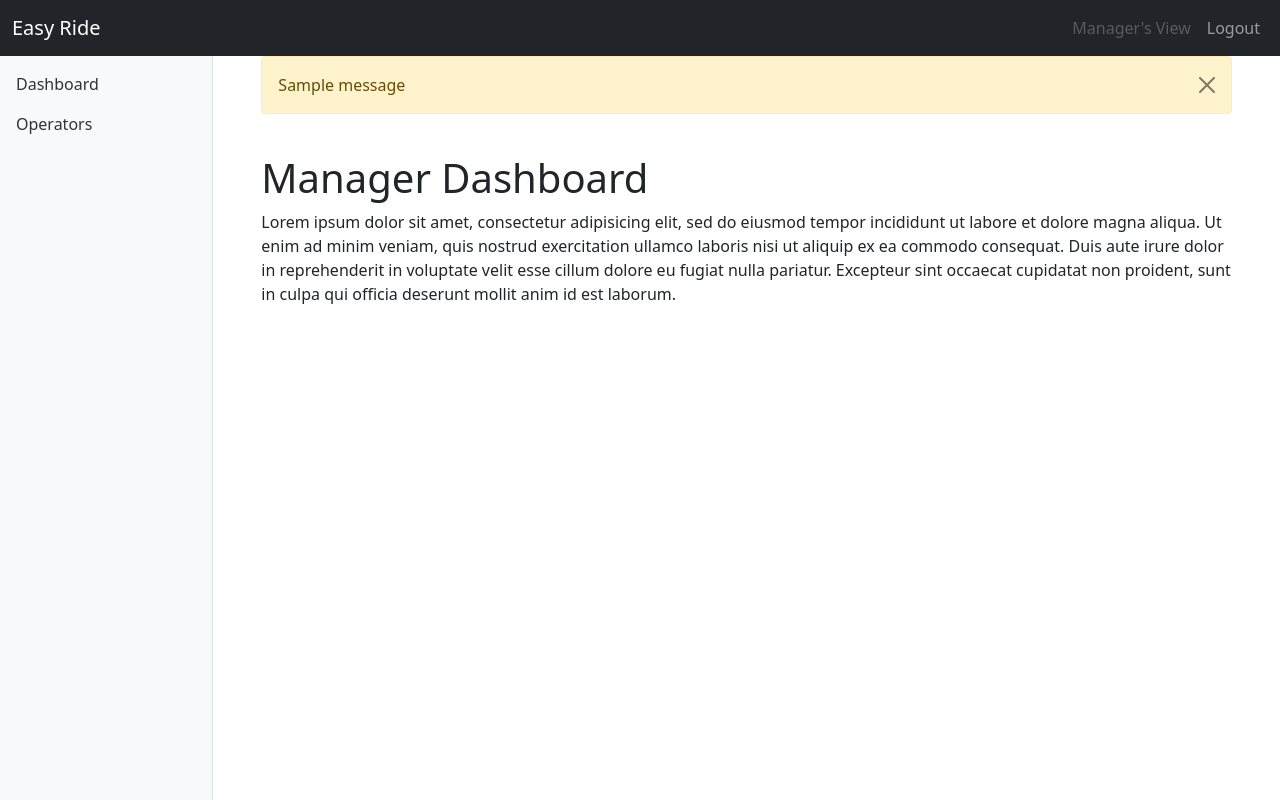
After one commit to sathwik-gla-ds/easyRide, a Flask app: page /manager_view in a window 1280 px wide. The commit adds this page. Run offline with Flask 2, Linux system fonts and the light colour scheme; a user stored in the database is signed in; tables that the repository leaves empty hold one stand-in row (values such as "Sample post"); one stand-in notice (Sample message) is shown.

Commit message:
added sidebars and employee layout

```diff
--- /dev/null
+++ b/easy_ride/templates/employee_layout.html
@@ -0,0 +1,177 @@
+<!DOCTYPE html>
+<html lang="en" dir="ltr">
+  <head>
+    <meta charset="utf-8">
+    <meta name="viewport" content="width=device-width, initial-scale=1">
+
+    <!-- Bootstrap CSS -->
+    <link href="https://cdn.jsdelivr.net/npm/bootstrap@5.0.0-beta1/dist/css/bootstrap.min.css" rel="stylesheet" integrity="sha384-giJF6kkoqNQ00vy+HMDP7azOuL0xtbfIcaT9wjKHr8RbDVddVHyTfAAsrekwKmP1" crossorigin="anonymous">
+    <!-- <link rel="stylesheet" href="static/css/style.css"> -->
+    <title>Easy Ride</title>
+    <style>
+    .sidebar {
+      position: fixed;
+      top: 0;
+      /* rtl:raw:
+      right: 0;
+      */
+      bottom: 0;
+      /* rtl:remove */
+      left: 0;
+      z-index: 100; /* Behind the navbar */
+      padding: 48px 0 0; /* Height of navbar */
+      box-shadow: inset -1px 0 0 rgba(0, 0, 0, .1);
+    }
+
+    @media (max-width: 767.98px) {
+      .sidebar {
+        top: 5rem;
+      }
+    }
+
+    .sidebar-sticky {
+      position: relative;
+      top: 0;
+      height: calc(100vh - 48px);
+      padding-top: .5rem;
+      overflow-x: hidden;
+      overflow-y: auto; /* Scrollable contents if viewport is shorter than content. */
+    }
+    .sidebar .nav-link {
+      font-weight: 500;
+      color: #333;
+    }
+
+    .sidebar .nav-link .feather {
+      margin-right: 4px;
+      color: #727272;
+    }
+
+    .sidebar .nav-link.active {
+      color: #007bff;
+    }
+
+    .sidebar .nav-link:hover .feather,
+    .sidebar .nav-link.active .feather {
+      color: inherit;
+    }
+
+    .sidebar-heading {
+      font-size: .75rem;
+      text-transform: uppercase;
+    }
+</style>
+  </head>
+  <body>
+
+    <!-- Bootstrap Bundle with Popper -->
+    <script src="https://cdn.jsdelivr.net/npm/bootstrap@5.0.0-beta1/dist/js/bootstrap.bundle.min.js" integrity="sha384-ygbV9kiqUc6oa4msXn9868pTtWMgiQaeYH7/t7LECLbyPA2x65Kgf80OJFdroafW" crossorigin="anonymous"></script>
+
+    <!-- NavBar Code -->
+      <nav class="navbar sticky-top navbar-expand-lg navbar-dark bg-dark">
+        <div class="container-fluid">
+          <a class="navbar-brand" href="{{url_for('core.index')}}">Easy Ride</a>
+          <button class="navbar-toggler" type="button" data-bs-toggle="collapse" data-bs-target="#navbarSupportedContent" aria-controls="navbarSupportedContent" aria-expanded="false" aria-label="Toggle navigation">
+            <span class="navbar-toggler-icon"></span>
+          </button>
+          <div class="collapse navbar-collapse" id="navbarSupportedContent">
+            <ul class="navbar-nav me-auto mb-2 mb-lg-0">
+            </ul>
+            <ul class="navbar-nav justify-content-end mb-2 mb-lg-0">
+              {% if current_user.user_type.name == 'OPERATOR' %}
+              <li class="nav-item">
+                <a class="nav-link disabled" href="{{url_for('employees.operator_view')}}">Operator's View</a>
+              </li>
+              <li class="nav-item">
+                <a class="nav-link" href="{{url_for('users.logout')}}">Logout</a>
+              </li>
+              {% else %}
+              <li class="nav-item">
+                <a class="nav-link disabled" href="{{url_for('employees.manager_view')}}">Manager's View</a>
+              </li>
+              <li class="nav-item">
+                <a class="nav-link" href="{{url_for('users.logout')}}">Logout</a>
+              </li>
+              {% endif %}
+            </ul>
+          </div>
+        </div>
+      </nav>
+
+
+      <div class="container-fluid">
+      <div class="row">
+        <nav id="sidebarMenu" class="col-md-3 col-lg-2 d-md-block bg-light sidebar">
+          <div class="position-sticky pt-3">
+            <ul class="nav flex-column">
+                {% if current_user.user_type.name == 'OPERATOR' %}
+              <li class="nav-item">
+                <a class="nav-link" href="{{url_for('employees.operator_view')}}">Dashboard</a>
+              </li>
+              <li class="nav-item">
+                <a class="nav-link" href="#">Bike Locations</a>
+              </li>
+              <li class="nav-item">
+                <a class="nav-link" href="#">Move Bike</a>
+              </li>
+              <li class="nav-item">
+                <a class="nav-link" href="#">Repair Bike</a>
+              </li>
+              {% else %}
+              <li class="nav-item">
+                <a class="nav-link" href="{{url_for('employees.manager_view')}}">Dashboard</a>
+              </li>
+              <li class="nav-item">
+                <a class="nav-link" href="#">Operators</a>
+              </li>
+              {% endif %}
+            </ul>
+          </div>
+        </nav>
+    <br>
+<main class="col-md-9 ms-sm-auto col-lg-10 px-md-4">
+
+    <div class="container-sm">
+      {% with messages = get_flashed_messages() %}
+        {% if messages %}
+          {% for message in messages %}
+          <div class="alert alert-warning alert-dismissible fade show" role="alert">
+            {{ message }}
+          <button type="button" class="btn-close" data-bs-dismiss="alert" aria-label="Close"></button>
+          </div>
+          {% endfor %}
+        {% endif %}
+      {% endwith %}
+    </div>
+    <br>
+    <div class="container">
+    {%if form%}
+    <div class="container-sm">
+      {%for formname in form %}
+      {% with messages = formname.errors %}
+        {% if messages %}
+          {% for message in messages %}
+          <div class="alert alert-warning alert-dismissible fade show" role="alert">
+            {{ message }}
+            <button type="button" class="btn-close" data-bs-dismiss="alert" aria-label="Close"></button>
+          </div>
+          {% endfor %}
+        {% endif %}
+      {% endwith %}
+      {%endfor%}
+    </div>
+    {%endif%}
+    <div>
+      <button class="navbar-toggler position-absolute d-md-none collapsed" type="button" data-bs-toggle="collapse" data-bs-target="#sidebarMenu" aria-controls="sidebarMenu" aria-expanded="false" aria-label="Toggle navigation">
+        <span class="navbar-toggler-icon"></span>
+      </button>
+    </div>
+      {% block content %}
+
+      {% endblock %}
+    </div>
+    </div>
+    </div>
+</main>
+  </body>
+</html>
--- /dev/null
+++ b/easy_ride/templates/manager_home.html
@@ -0,0 +1,9 @@
+{% extends "employee_layout.html" %}
+{% block content %}
+
+<div class="jumbotron">
+  <h1> Manager Dashboard </h1>
+  <p> Lorem ipsum dolor sit amet, consectetur adipisicing elit, sed do eiusmod tempor incididunt ut labore et dolore magna aliqua. Ut enim ad minim veniam, quis nostrud exercitation ullamco laboris nisi ut aliquip ex ea commodo consequat. Duis aute irure dolor in reprehenderit in voluptate velit esse cillum dolore eu fugiat nulla pariatur. Excepteur sint occaecat cupidatat non proident, sunt in culpa qui officia deserunt mollit anim id est laborum.</p>
+</div>
+
+{% endblock %}
```
Also changed, not shown: easy_ride/static/css/style.css (added, +100 -0 lines), easy_ride/templates/account_layout.html (+14 -3 lines), easy_ride/templates/base.html (+18 -2 lines), easy_ride/templates/operator_home.html (added, +9 -0 lines).
